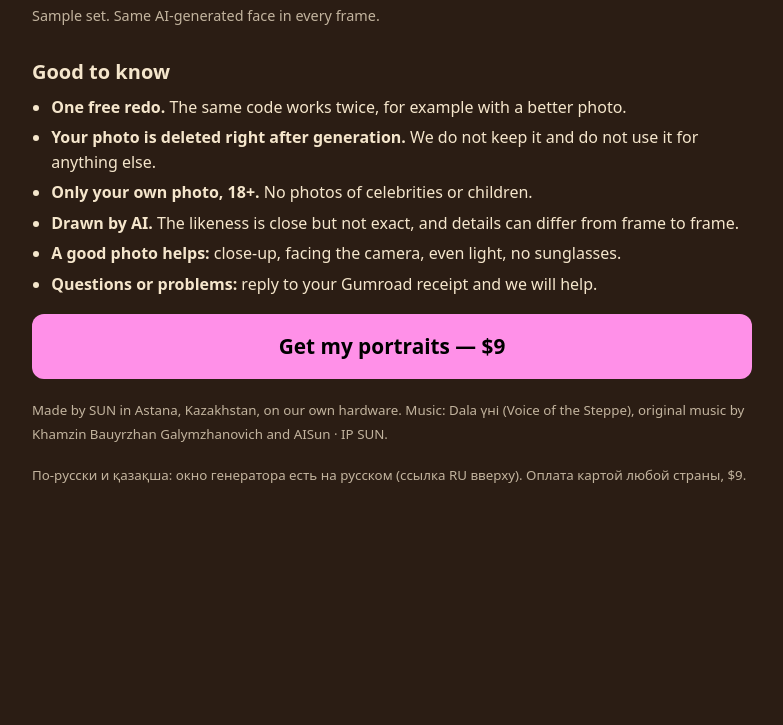
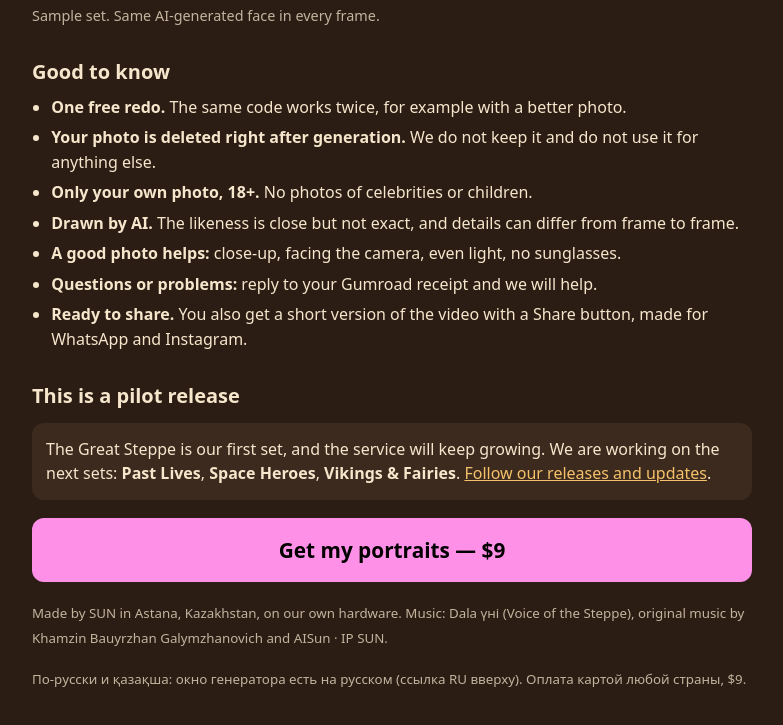
Before and after one commit to agihomecore/galymzhan-kz, a plain HTML site: page sun/steppe/index.html in a window 1280 px wide. Shown: the part 1928-2653 px from the top of the page, without its empty margins (248-1031 px from the left). Before the commit the page ends 2451 px from the top, so only its background shows below. Drawn offline with Linux system fonts and the light colour scheme.

Commit message:
Steppe: пилотный выпуск — блок о новых наборах и подписке на обновления, короткий ролик для публикации
Co-Authored-By: Claude Fable 5.2 <noreply@anthropic.com>
Claude-Session: https://claude.ai/code/session_014Fy1TpwSARRRUGfpEuMqLz

```diff
--- a/sun/steppe/index.html
+++ b/sun/steppe/index.html
@@ -31,7 +31,10 @@ ol,ul{padding-left:1.2em;margin:.3em 0}li{margin:.35em 0}a{color:#f5c26b}small{o
 <li><b>Drawn by AI.</b> The likeness is close but not exact, and details can differ from frame to frame.</li>
 <li><b>A good photo helps:</b> close-up, facing the camera, even light, no sunglasses.</li>
 <li><b>Questions or problems:</b> reply to your Gumroad receipt and we will help.</li>
+<li><b>Ready to share.</b> You also get a short version of the video with a Share button, made for WhatsApp and Instagram.</li>
 </ul>
+<h2>This is a pilot release</h2>
+<div class="t">The Great Steppe is our first set, and the service will keep growing. We are working on the next sets: <b>Past Lives</b>, <b>Space Heroes</b>, <b>Vikings &amp; Fairies</b>. <a href="https://agihome.gumroad.com/subscribe">Follow our releases and updates</a>.</div>
 <a class="buy" href="https://agihome.gumroad.com/l/steppe">Get my portraits — $9</a>
 <p><small>Made by SUN in Astana, Kazakhstan, on our own hardware. Music: Dala үні (Voice of the Steppe), original music by Khamzin Bauyrzhan Galymzhanovich and AISun · IP SUN.</small></p>
 <p><small>По-русски и қазақша: окно генератора есть на русском (ссылка RU вверху). Оплата картой любой страны, $9.</small></p>
```
